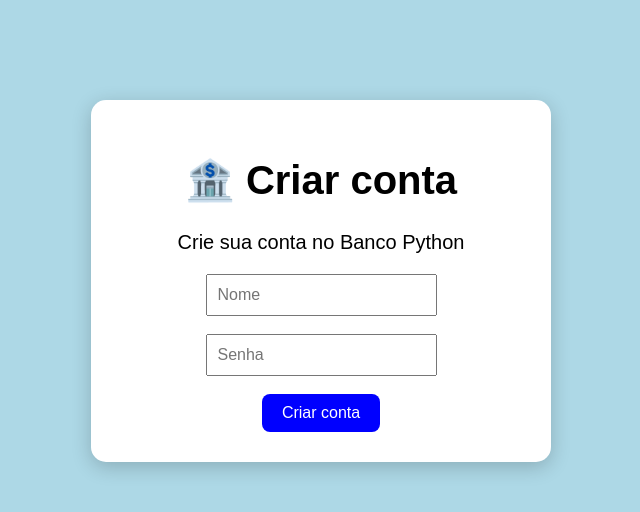
After one commit to eneto025-max/meu-site-flask, a Flask app: page /cadastro in a window 1280 px wide. The commit adds this page. Shown: the top 512 px of the page, without its empty margins (319-959 px from the left). Run offline with Flask 3, Linux system fonts and the light colour scheme.

Commit message:
Melhora cadastro e transferencia

```diff
--- a/app.py
+++ b/app.py
@@ -1,6 +1,11 @@
-from flask import Flask, render_template, request
+from flask import Flask, render_template, request, session, redirect
+from banco import conectar
+from datetime import datetime
+
 
 app = Flask(__name__)
+
+app.secret_key = "chave-secreta-banco-python"
 
 # rotas
 
@@ -16,6 +21,334 @@ def inicio():
     return render_template("index.html", nome=nome)
 
 
+@app.route("/cadastro", methods=["GET", "POST"])
+def cadastro():
+
+    if request.method == "POST":
+
+        nome = request.form["nome"]
+        senha = request.form["senha"]
+
+        banco = conectar()
+        cursor = banco.cursor()
+
+        cursor.execute(
+            "SELECT id FROM contas WHERE nome = ?",
+            (nome,)
+        )
+
+        conta_existente = cursor.fetchone()
+
+        if conta_existente:
+            banco.close()
+
+            return render_template(
+                "cadastro.html",
+                erro="❌ Esse nome já está sendo usado!"
+            )
+
+        cursor.execute(
+            "INSERT INTO contas (nome, senha) VALUES (?, ?)",
+            (nome, senha)
+        )
+
+        banco.commit()
+        banco.close()
+
+        return "Conta criada com sucesso!"
+
+    return render_template("cadastro.html")
+
+
+@app.route("/login", methods=["GET", "POST"])
+def login():
+
+    if request.method == "POST":
+
+        nome = request.form["nome"]
+        senha = request.form["senha"]
+
+        banco = conectar()
+        cursor = banco.cursor()
+
+        cursor.execute(
+            "SELECT * FROM contas WHERE nome = ? AND senha = ?",
+            (nome, senha)
+        )
+
+        conta = cursor.fetchone()
+
+        banco.close()
+
+        if conta:
+
+            session["usuario_id"] = conta[0]
+            session["usuario_nome"] = conta[1]
+
+            saldo = conta[3]
+
+            return render_template(
+                "conta.html",
+                nome=conta[1],
+                saldo=saldo
+            )
+
+        else:
+            return render_template(
+                "login.html",
+                erro="Nome ou senha incorretos!"
+            )
+
+    return render_template("login.html")
+
+
+@app.route("/deposito", methods=["GET", "POST"])
+def deposito():
+
+    if "usuario_id" not in session:
+        return "Você precisa fazer login."
+
+    if request.method == "POST":
+
+        valor = float(request.form["valor"])
+
+        banco = conectar()
+        cursor = banco.cursor()
+
+        cursor.execute(
+            "UPDATE contas SET saldo = saldo + ? WHERE id = ?",
+            (valor, session["usuario_id"])
+        )
+
+        data_hora = datetime.now().strftime("%d/%m/%Y %H:%M:%S")
+
+        cursor.execute(
+            """
+            INSERT INTO historico (conta_id, tipo, valor, data_hora)
+            VALUES (?, ?, ?, ?)
+            """,
+            (session["usuario_id"], "Depósito", valor, data_hora)
+        )
+
+        banco.commit()
+        banco.close()
+
+        return redirect("/conta")
+
+    return render_template("deposito.html")
+
+
+@app.route("/saque", methods=["GET", "POST"])
+def saque():
+
+    if "usuario_id" not in session:
+        return redirect("/login")
+
+    if request.method == "POST":
+
+        valor = float(request.form["valor"])
+
+        banco = conectar()
+        cursor = banco.cursor()
+
+        # Buscar o saldo atual
+        cursor.execute(
+            "SELECT saldo FROM contas WHERE id = ?",
+            (session["usuario_id"],)
+        )
+
+        saldo = cursor.fetchone()[0]
+
+        # Verificar se tem saldo suficiente
+        if valor > saldo:
+            banco.close()
+            return render_template(
+                "transferencia.html",
+                erro="❌ Saldo insuficiente!"
+            )
+
+        # Retirar o dinheiro
+        cursor.execute(
+            "UPDATE contas SET saldo = saldo - ? WHERE id = ?",
+            (valor, session["usuario_id"])
+        )
+
+        # Registrar no histórico
+        data_hora = datetime.now().strftime("%d/%m/%Y %H:%M:%S")
+
+        cursor.execute(
+            """
+            INSERT INTO historico (conta_id, tipo, valor, data_hora)
+            VALUES (?, ?, ?, ?)
+            """,
+            (session["usuario_id"], "Saque", valor, data_hora)
+        )
+
+        banco.commit()
+        banco.close()
+
+        return redirect("/conta")
+
+    return render_template("saque.html")
+
+
+@app.route("/transferencia", methods=["GET", "POST"])
+def transferencia():
+
+    if "usuario_id" not in session:
+        return redirect("/login")
+
+    if request.method == "POST":
+
+        destinatario = request.form["destinatario"]
+        valor = float(request.form["valor"])
+
+        banco = conectar()
+        cursor = banco.cursor()
+
+        # Buscar a conta de destino
+        cursor.execute(
+            "SELECT id, saldo FROM contas WHERE nome = ?",
+            (destinatario,)
+        )
+
+        conta_destino = cursor.fetchone()
+
+        if not conta_destino:
+            banco.close()
+            return render_template(
+                "transferencia.html",
+                erro="❌ Conta do destinatário não encontrada!"
+            )
+
+        # Buscar o saldo de quem está transferindo
+        cursor.execute(
+            "SELECT saldo FROM contas WHERE id = ?",
+            (session["usuario_id"],)
+        )
+
+        saldo = cursor.fetchone()[0]
+
+        # Verificar saldo
+        if valor > saldo:
+            banco.close()
+            return render_template(
+                "transferencia.html",
+                erro="❌ Saldo insuficiente!"
+            )
+
+        # Retirar dinheiro da conta de origem
+        cursor.execute(
+            "UPDATE contas SET saldo = saldo - ? WHERE id = ?",
+            (valor, session["usuario_id"])
+        )
+
+        # Adicionar dinheiro na conta de destino
+        cursor.execute(
+            "UPDATE contas SET saldo = saldo + ? WHERE id = ?",
+            (valor, conta_destino[0])
+        )
+
+        data_hora = datetime.now().strftime("%d/%m/%Y %H:%M:%S")
+
+        # Histórico de quem enviou
+        cursor.execute(
+            """
+            INSERT INTO historico (conta_id, tipo, valor, data_hora)
+            VALUES (?, ?, ?, ?)
+            """,
+            (
+                session["usuario_id"],
+                f"Transferência para {destinatario}",
+                valor,
+                data_hora
+            )
+        )
+
+        # Histórico de quem recebeu
+        cursor.execute(
+            """
+            INSERT INTO historico (conta_id, tipo, valor, data_hora)
+            VALUES (?, ?, ?, ?)
+            """,
+            (
+                conta_destino[0],
+                f"Transferência recebida de {session['usuario_nome']}",
+                valor,
+                data_hora
+            )
+        )
+
+        banco.commit()
+        banco.close()
+
+        return redirect("/conta")
+
+    return render_template("transferencia.html")
+
+
+@app.route("/logout")
+def logout():
+
+    session.clear()
+
+    return redirect("/")
+
+
+@app.route("/historico")
+def historico():
+
+    if "usuario_id" not in session:
+        return redirect("/login")
+
+    banco = conectar()
+    cursor = banco.cursor()
+
+    cursor.execute(
+        """
+        SELECT tipo, valor, data_hora
+        FROM historico
+        WHERE conta_id = ?
+        ORDER BY id DESC
+        """,
+        (session["usuario_id"],)
+    )
+
+    movimentacoes = cursor.fetchall()
+
+    banco.close()
+
+    return render_template(
+        "historico.html",
+        movimentacoes=movimentacoes
+    )
+
+
+@app.route("/conta")
+def conta():
+
+    if "usuario_id" not in session:
+        return redirect("/login")
+
+    banco = conectar()
+    cursor = banco.cursor()
+
+    cursor.execute(
+        "SELECT nome, saldo FROM contas WHERE id = ?",
+        (session["usuario_id"],)
+    )
+
+    usuario = cursor.fetchone()
+
+    banco.close()
+
+    return render_template(
+        "conta.html",
+        nome=usuario[0],
+        saldo=usuario[1]
+    )
+
+
 @app.route("/sobre")
 def sobre():
     return render_template("sobre.html")
--- /dev/null
+++ b/templates/cadastro.html
@@ -0,0 +1,40 @@
+<!DOCTYPE html>
+<html lang="pt-br">
+
+<head>
+    <meta charset="UTF-8">
+    <title>Criar conta - Banco Python</title>
+    <link rel="stylesheet" href="{{ url_for('static', filename='style.css') }}">
+</head>
+
+<body>
+
+    <div class="card">
+
+        <h1>🏦 Criar conta</h1>
+
+        {% if erro %}
+            <p>{{ erro }}</p>
+        {% endif %}
+
+        <p>Crie sua conta no Banco Python</p>
+
+        <form method="POST">
+
+            <input type="text" name="nome" placeholder="Nome" required>
+
+            <br><br>
+
+            <input type="password" name="senha" placeholder="Senha" required>
+
+            <br><br>
+
+            <button type="submit">Criar conta</button>
+
+        </form>
+
+    </div>
+
+</body>
+
+</html>
```
Also changed, not shown: banco.py (added, +34 -0 lines), templates/conta.html (added, +52 -0 lines), templates/deposito.html (added, +43 -0 lines), templates/historico.html (added, +55 -0 lines), templates/index.html (+9 -13 lines), templates/login.html (added, +40 -0 lines), templates/saque.html (added, +43 -0 lines), templates/transferencia.html (added, +56 -0 lines), banco.db (added).
